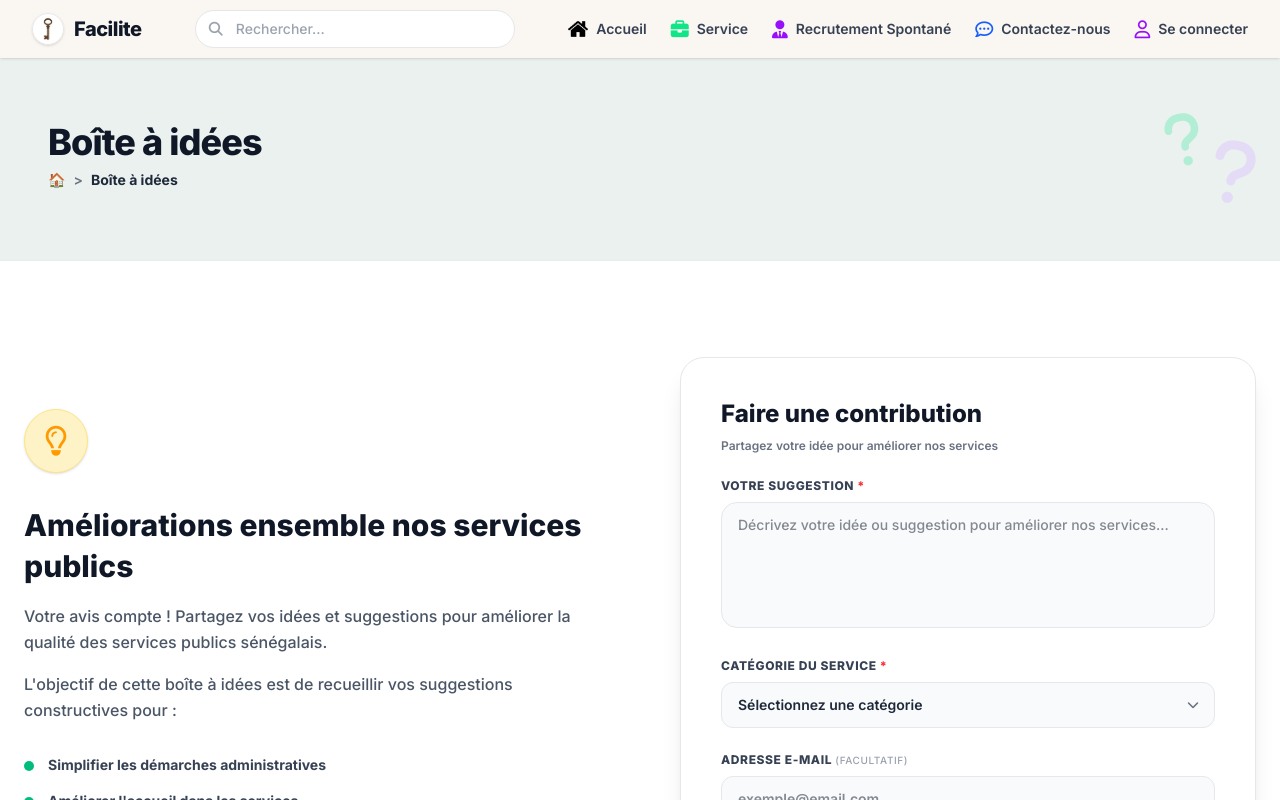
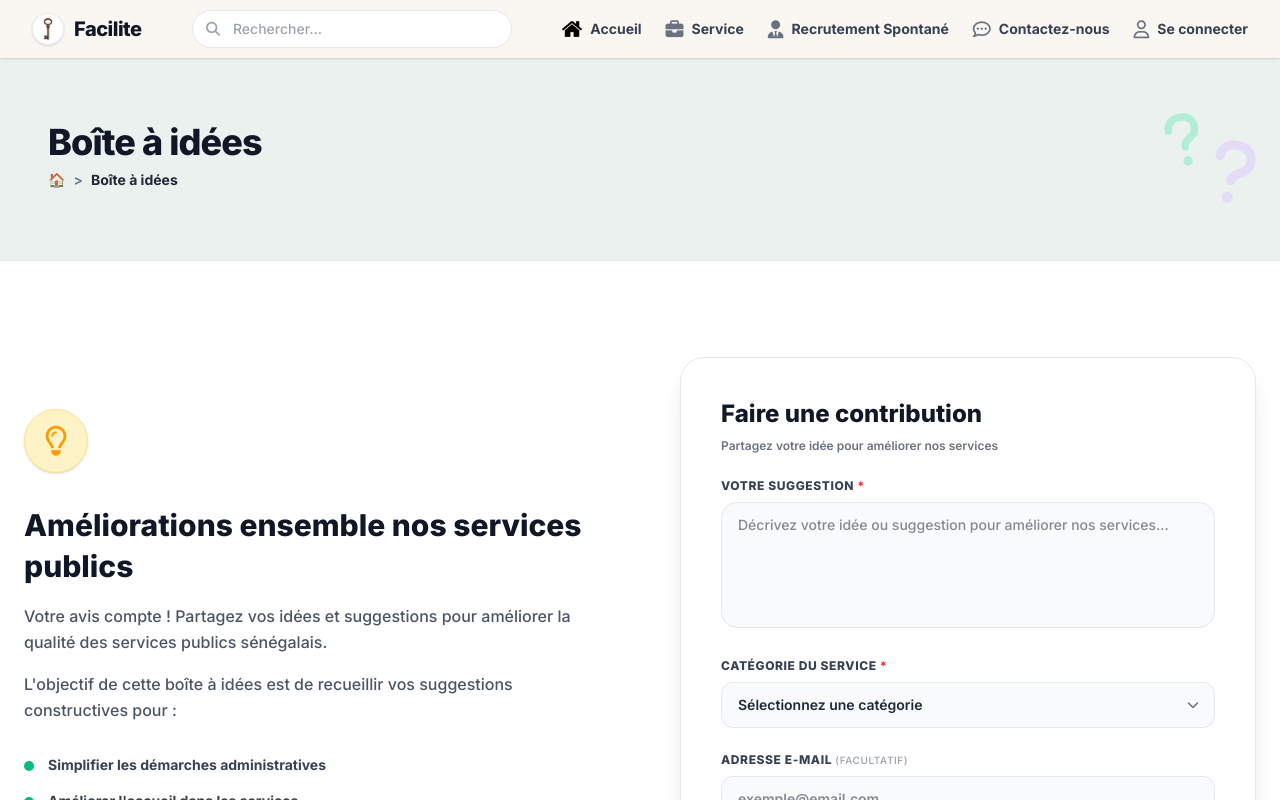
Before and after one commit to facilitefacile62-alt/facilite, a Next.js app: page /boite-a-idees in a window 1280 px wide. Shown: the top 800 px of the page. Built offline with nearby package versions, Linux system fonts and the light colour scheme.

Commit message:
style: unify navbar font-weight to bold across all pages

```diff
--- a/src/app/boite-a-idees/page.js
+++ b/src/app/boite-a-idees/page.js
@@ -351,35 +351,35 @@ export default function BoiteAIdees() {
 
         {/* Liens Desktop */}
         <div className="hidden md:flex items-center space-x-6 text-sm">
-          <Link href="/" className="flex items-center space-x-2 text-gray-700 hover:text-blue-600 transition font-semibold">
+          <Link href="/" className="flex items-center space-x-2 text-gray-700 hover:text-blue-600 transition font-bold">
             <img src="/accueil.png" alt="Accueil" className="w-5 h-5 object-contain" />
             <span>{t.navHome}</span>
           </Link>
           <Link
             href="/service"
-            className="flex items-center space-x-2 text-gray-700 hover:text-[#10E688] transition font-semibold"
+            className="flex items-center space-x-2 text-gray-700 hover:text-[#10E688] transition font-bold"
           >
-            <i className="fa-solid fa-briefcase text-lg text-[#10E688]"></i>
+            <i className="fa-solid fa-briefcase text-lg text-gray-500 hover:text-[#10E688]"></i>
             <span>{t.navService}</span>
           </Link>
           <a
             href="#"
             onClick={handleOpenRecruitmentModal}
-            className="flex items-center space-x-2 text-gray-700 hover:text-purple-600 transition font-semibold"
+            className="flex items-center space-x-2 text-gray-700 hover:text-purple-600 transition font-bold"
           >
-            <i className="fa-solid fa-user-tie text-lg text-purple-600"></i>
+            <i className="fa-solid fa-user-tie text-lg text-gray-500 hover:text-purple-600"></i>
             <span>{t.navRecruitment}</span>
           </a>
           <a
             href="#"
             onClick={handleOpenModal}
-            className="flex items-center space-x-2 text-gray-700 hover:text-blue-600 transition font-semibold"
+            className="flex items-center space-x-2 text-gray-700 hover:text-blue-600 transition font-bold"
           >
-            <i className="fa-regular fa-comment-dots text-lg text-blue-600"></i>
+            <i className="fa-regular fa-comment-dots text-lg text-gray-500 hover:text-blue-600"></i>
             <span>{t.navContact}</span>
           </a>
-          <a href="#" className="flex items-center space-x-2 text-gray-700 hover:text-purple-600 transition font-semibold">
-            <i className="fa-regular fa-user text-lg text-purple-600"></i>
+          <a href="#" className="flex items-center space-x-2 text-gray-700 hover:text-purple-600 transition font-bold">
+            <i className="fa-regular fa-user text-lg text-gray-500 hover:text-purple-600"></i>
             <span>{t.navLogin}</span>
           </a>
         </div>
@@ -453,7 +453,7 @@ export default function BoiteAIdees() {
           <Link
             href="/"
             onClick={() => setMobileMenuOpen(false)}
-            className="flex items-center space-x-3 text-gray-800 hover:text-blue-600 transition font-semibold p-3 rounded-xl hover:bg-white/60"
+            className="flex items-center space-x-3 text-gray-800 hover:text-blue-600 transition font-bold p-3 rounded-xl hover:bg-white/60"
           >
             <img src="/accueil.png" alt="Accueil" className="w-6 h-6 object-contain" />
             <span>{t.navHome}</span>
--- a/src/app/page.js
+++ b/src/app/page.js
@@ -440,7 +440,6 @@ export default function Home() {
             />
           </div>
         </div>
-
         {/* Liens Desktop */}
         <div className="hidden md:flex items-center space-x-6 text-sm">
           <a
@@ -456,29 +455,29 @@ export default function Home() {
           </a>
           <Link
             href="/service"
-            className="flex items-center space-x-2 text-gray-700 hover:text-[#10E688] transition font-semibold"
+            className="flex items-center space-x-2 text-gray-700 hover:text-[#10E688] transition font-bold"
           >
-            <i className="fa-solid fa-briefcase text-lg text-[#10E688]"></i>
+            <i className="fa-solid fa-briefcase text-lg text-gray-500 hover:text-[#10E688]"></i>
             <span>{t.navService}</span>
           </Link>
           <a
             href="#"
             onClick={handleOpenRecruitmentModal}
-            className="flex items-center space-x-2 text-gray-700 hover:text-purple-600 transition font-semibold"
+            className="flex items-center space-x-2 text-gray-700 hover:text-purple-600 transition font-bold"
           >
-            <i className="fa-solid fa-user-tie text-lg text-purple-600"></i>
+            <i className="fa-solid fa-user-tie text-lg text-gray-500 hover:text-purple-600"></i>
             <span>{t.navRecruitment}</span>
           </a>
           <a
             href="#"
             onClick={handleOpenModal}
-            className="flex items-center space-x-2 text-gray-700 hover:text-blue-600 transition font-semibold"
+            className="flex items-center space-x-2 text-gray-700 hover:text-blue-600 transition font-bold"
           >
-            <i className="fa-regular fa-comment-dots text-lg text-blue-600"></i>
+            <i className="fa-regular fa-comment-dots text-lg text-gray-500 hover:text-blue-600"></i>
             <span>{t.navContact}</span>
           </a>
-          <a href="#" className="flex items-center space-x-2 text-gray-700 hover:text-purple-600 transition font-semibold">
-            <i className="fa-regular fa-user text-lg text-purple-600"></i>
+          <a href="#" className="flex items-center space-x-2 text-gray-700 hover:text-purple-600 transition font-bold">
+            <i className="fa-regular fa-user text-lg text-gray-500 hover:text-purple-600"></i>
             <span>{t.navLogin}</span>
           </a>
         </div>
@@ -513,32 +512,32 @@ export default function Home() {
           <Link
             href="/service"
             onClick={() => setMobileMenuOpen(false)}
-            className="flex items-center space-x-3 text-gray-800 hover:text-[#10E688] transition font-semibold p-3 rounded-xl hover:bg-white/60"
+            className="flex items-center space-x-3 text-gray-800 hover:text-[#10E688] transition font-bold p-3 rounded-xl hover:bg-white/60"
           >
-            <i className="fa-solid fa-briefcase text-xl w-6 text-[#10E688]"></i>
+            <i className="fa-solid fa-briefcase text-xl w-6 text-gray-500"></i>
             <span>{t.navService}</span>
           </Link>
           <a
             href="#"
             onClick={handleOpenRecruitmentModal}
-            className="flex items-center space-x-3 text-gray-800 hover:text-purple-600 transition font-semibold p-3 rounded-xl hover:bg-white/60"
+            className="flex items-center space-x-3 text-gray-800 hover:text-purple-600 transition font-bold p-3 rounded-xl hover:bg-white/60"
           >
-            <i className="fa-solid fa-user-tie text-xl w-6 text-purple-600"></i>
+            <i className="fa-solid fa-user-tie text-xl w-6 text-gray-500"></i>
             <span>{t.navRecruitment}</span>
           </a>
           <a
             href="#"
             onClick={handleOpenModal}
-            className="flex items-center space-x-3 text-gray-800 hover:text-blue-600 transition font-semibold p-3 rounded-xl hover:bg-white/60"
+            className="flex items-center space-x-3 text-gray-800 hover:text-blue-600 transition font-bold p-3 rounded-xl hover:bg-white/60"
           >
-            <i className="fa-regular fa-comment-dots text-xl w-6 text-blue-600"></i>
+            <i className="fa-regular fa-comment-dots text-xl w-6 text-gray-500"></i>
             <span>{t.navContact}</span>
           </a>
           <a
             href="#"
-            className="flex items-center space-x-3 text-gray-800 hover:text-purple-600 transition font-semibold p-3 rounded-xl hover:bg-white/60"
+            className="flex items-center space-x-3 text-gray-800 hover:text-purple-600 transition font-bold p-3 rounded-xl hover:bg-white/60"
           >
-            <i className="fa-regular fa-user text-xl w-6 text-purple-600"></i>
+            <i className="fa-regular fa-user text-xl w-6 text-gray-500"></i>
             <span>{t.navLogin}</span>
           </a>
         </div>
--- a/src/app/service/page.js
+++ b/src/app/service/page.js
@@ -702,7 +702,7 @@ export default function Home() {
         <div className="hidden md:flex items-center space-x-6 text-sm">
           <Link
             href="/"
-            className="flex items-center space-x-2 text-gray-700 hover:text-blue-600 transition font-semibold"
+            className="flex items-center space-x-2 text-gray-700 hover:text-blue-600 transition font-bold"
           >
             <img src="/accueil.png" alt="Accueil" className="w-5 h-5 object-contain" />
             <span>{t.navHome}</span>
@@ -714,7 +714,7 @@ export default function Home() {
               const section = document.getElementById("section-models");
               if (section) section.scrollIntoView({ behavior: "smooth" });
             }}
-            className="flex items-center space-x-2 text-gray-700 hover:text-[#10E688] transition font-semibold"
+            className="flex items-center space-x-2 text-[#10E688] hover:text-[#0fd57d] transition font-bold"
           >
             <i className="fa-solid fa-briefcase text-lg text-[#10E688]"></i>
             <span>{t.navService}</span>
@@ -722,21 +722,21 @@ export default function Home() {
           <a
             href="#"
             onClick={handleOpenRecruitmentModal}
-            className="flex items-center space-x-2 text-gray-700 hover:text-purple-600 transition font-semibold"
+            className="flex items-center space-x-2 text-gray-700 hover:text-purple-600 transition font-bold"
           >
-            <i className="fa-solid fa-user-tie text-lg text-purple-600"></i>
+            <i className="fa-solid fa-user-tie text-lg text-gray-500 hover:text-purple-600"></i>
             <span>{t.navRecruitment}</span>
           </a>
           <a
             href="#"
             onClick={handleOpenModal}
-            className="flex items-center space-x-2 text-gray-700 hover:text-blue-600 transition font-semibold"
+            className="flex items-center space-x-2 text-gray-700 hover:text-blue-600 transition font-bold"
           >
-            <i className="fa-regular fa-comment-dots text-lg text-blue-600"></i>
+            <i className="fa-regular fa-comment-dots text-lg text-gray-500 hover:text-blue-600"></i>
             <span>{t.navContact}</span>
           </a>
-          <a href="#" className="flex items-center space-x-2 text-gray-700 hover:text-purple-600 transition font-semibold">
-            <i className="fa-regular fa-user text-lg text-purple-600"></i>
+          <a href="#" className="flex items-center space-x-2 text-gray-700 hover:text-purple-600 transition font-bold">
+            <i className="fa-regular fa-user text-lg text-gray-500 hover:text-purple-600"></i>
             <span>{t.navLogin}</span>
           </a>
         </div>
@@ -810,7 +810,7 @@ export default function Home() {
           <Link
             href="/"
             onClick={() => setMobileMenuOpen(false)}
-            className="flex items-center space-x-3 text-gray-800 hover:text-blue-600 transition font-semibold p-3 rounded-xl hover:bg-white/60"
+            className="flex items-center space-x-3 text-gray-800 hover:text-blue-600 transition font-bold p-3 rounded-xl hover:bg-white/60"
           >
             <img src="/accueil.png" alt="Accueil" className="w-6 h-6 object-contain" />
             <span>{t.navHome}</span>
```
